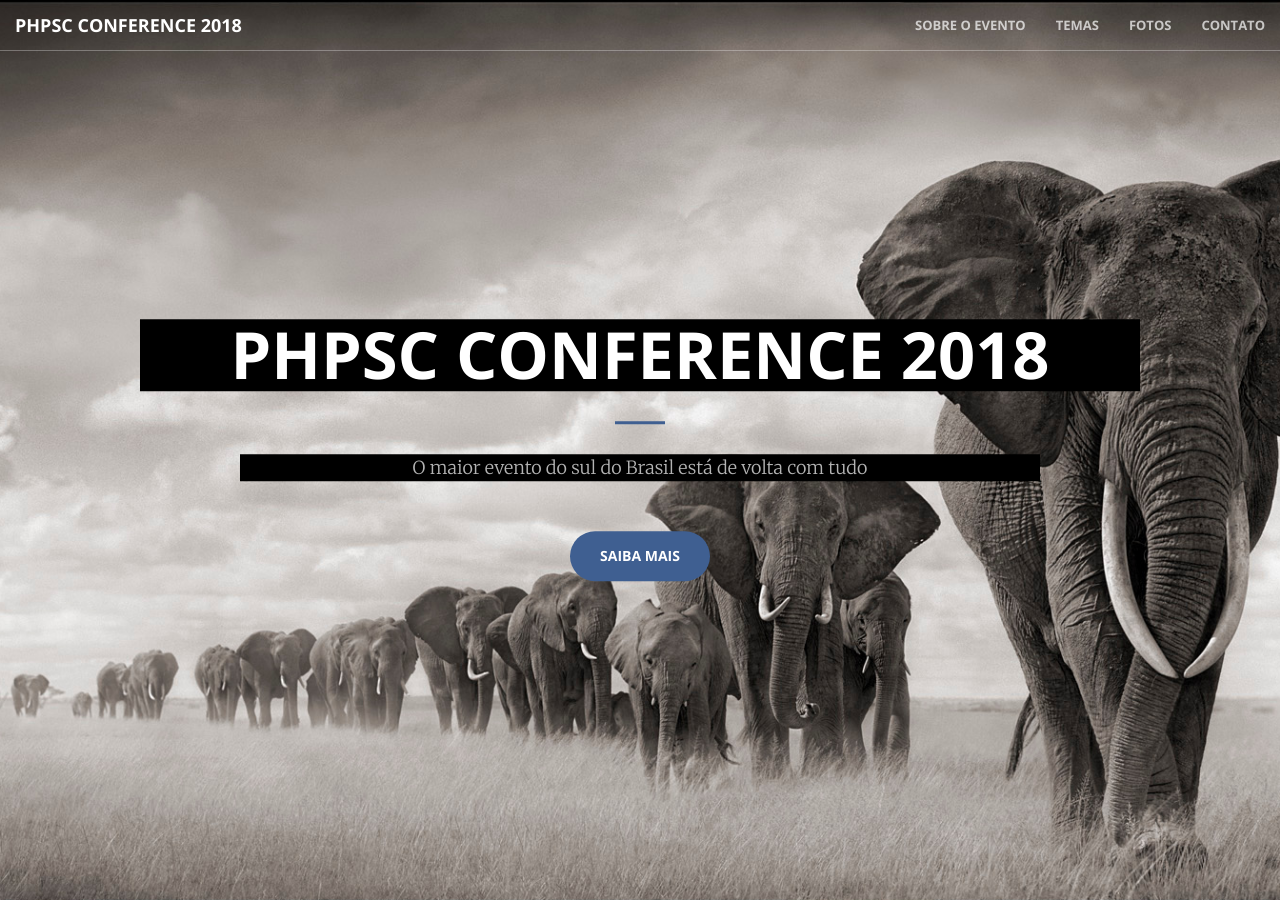
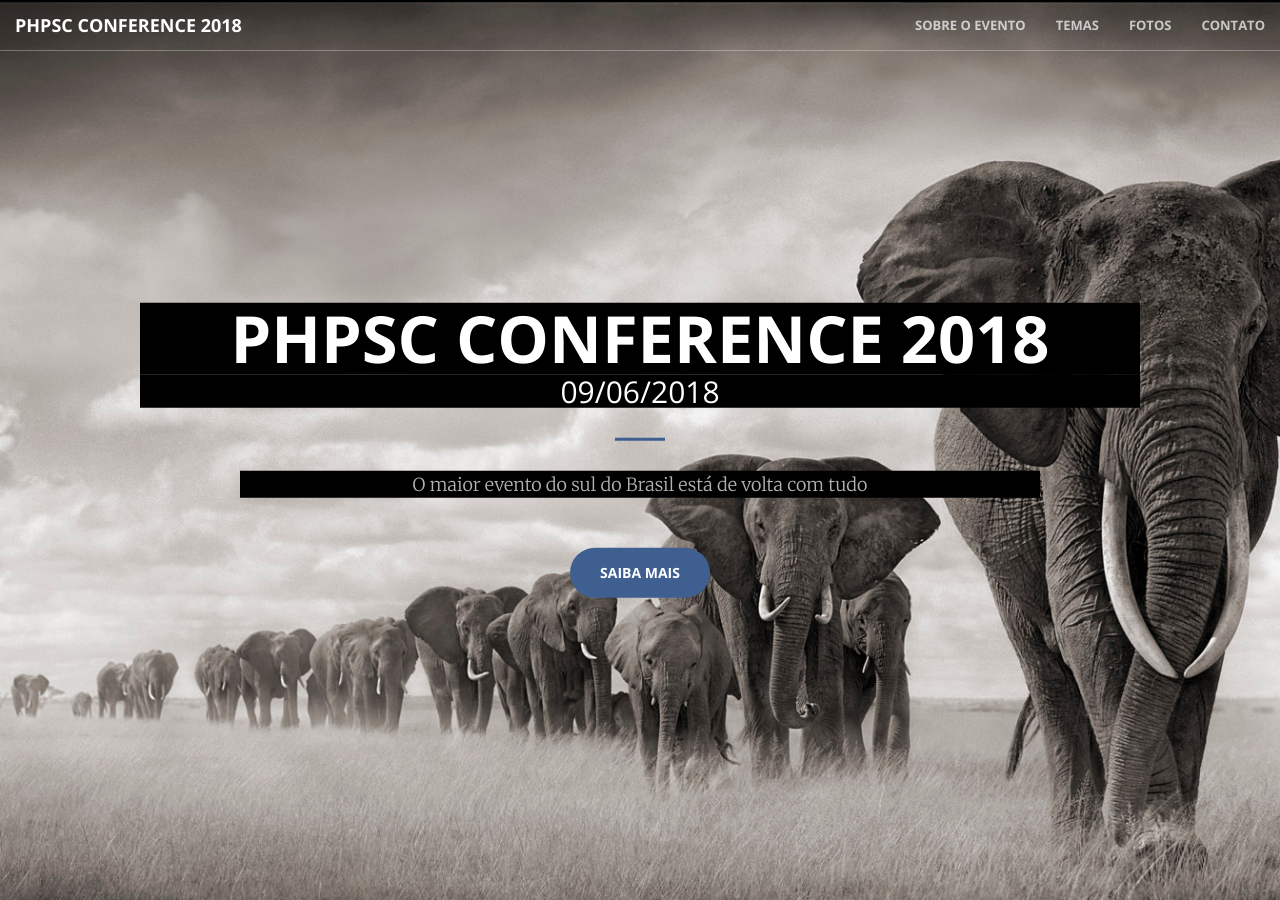
Before and after one commit to PHPSC/site-conf, a Jekyll site: the page built from index.html, in a window 1280 px wide and 900 px high. Built offline with Jekyll 4.4.1, drawn with Linux system fonts in a browser that asks for light colours; some of the changed text lies outside the part shown.

Commit message:
adicionando data do evento

```diff
--- a/_includes/call-to-action.html
+++ b/_includes/call-to-action.html
@@ -8,6 +8,9 @@
                     A PHPSC Conference tem como objetivo principal discutir melhores práticas sobre a tecnologia PHP e áreas co-relatas como
                     Design, Técnicas de Desenvolvimento, Banco de Dados, Software Livre etc.
                 </p>
+                <p>
+                    O evento acontecerá na <a href="https://www.google.com/maps?ll=-27.593055,-48.551767&z=14&t=m&hl=pt-PT&gl=US&mapclient=embed&q=R.+Ant%C3%B4nio+Dib+Mussi,+366+-+Centro+Florian%C3%B3polis+-+SC+88015-110">UNISUL de Florianópolis</a>, no dia 09/06, marque na sua agenda!
+                </p>
                 <a href="#" class="btn btn-default btn-xl">Inscreva-se Agora!</a>
             </div>
         </div>
--- a/_includes/header.html
+++ b/_includes/header.html
@@ -2,6 +2,7 @@
     <div class="header-content">
         <div class="header-content-inner">
             <h1>PHPSC Conference 2018</h1>
+            <h2>09/06/2018</h2>
             <hr>
             <p>O maior evento do sul do Brasil está de volta com tudo</p>
             <a href="#about" class="btn btn-primary btn-xl page-scroll">Saiba mais</a>
--- a/_includes/portfolio.html
+++ b/_includes/portfolio.html
@@ -6,16 +6,6 @@
             <div class="col-lg-4 col-sm-6">
                 <a href="#" class="portfolio-box">
                     <img src="{{ myimage.path }}" class="img-responsive" alt="">
-                    <div class="portfolio-box-caption">
-                        <div class="portfolio-box-caption-content">
-                            <div class="project-category text-faded">
-                                Conf anteriores
-                            </div>
-                            <div class="project-name">
-                                 Conf anteriores
-                            </div>
-                        </div>
-                    </div>
                 </a>
             </div>
 {% endfor %}
--- a/_sass/_base.scss
+++ b/_sass/_base.scss
@@ -171,6 +171,13 @@ header {
                 margin-bottom: 0;
                 background-color: #000;
             }
+            h2 {
+                font-weight: 400;
+                text-transform: uppercase;
+                margin-top: 0;
+                margin-bottom: 0;
+                background-color: #000;
+            }
             hr {
                 margin: 30px auto;
             }
@@ -229,6 +236,11 @@ header {
     display: block;
     max-width: 650px;
     margin: 0 auto;
+
+    // .portfolio-box-caption img {
+    //     max-height: 100px !important;
+    // }
+
     .portfolio-box-caption {
         color: white;
         opacity: 0;
```
